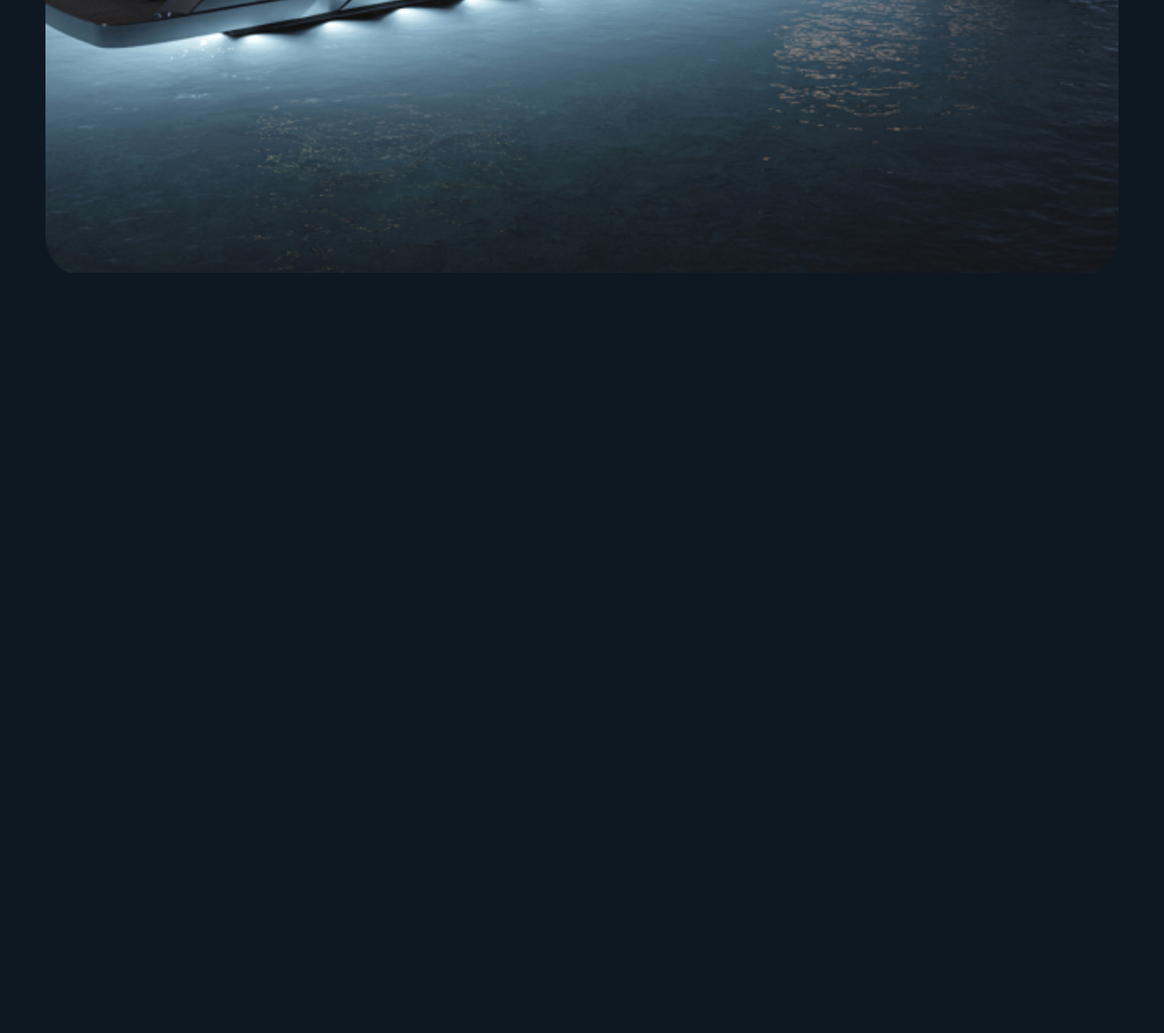
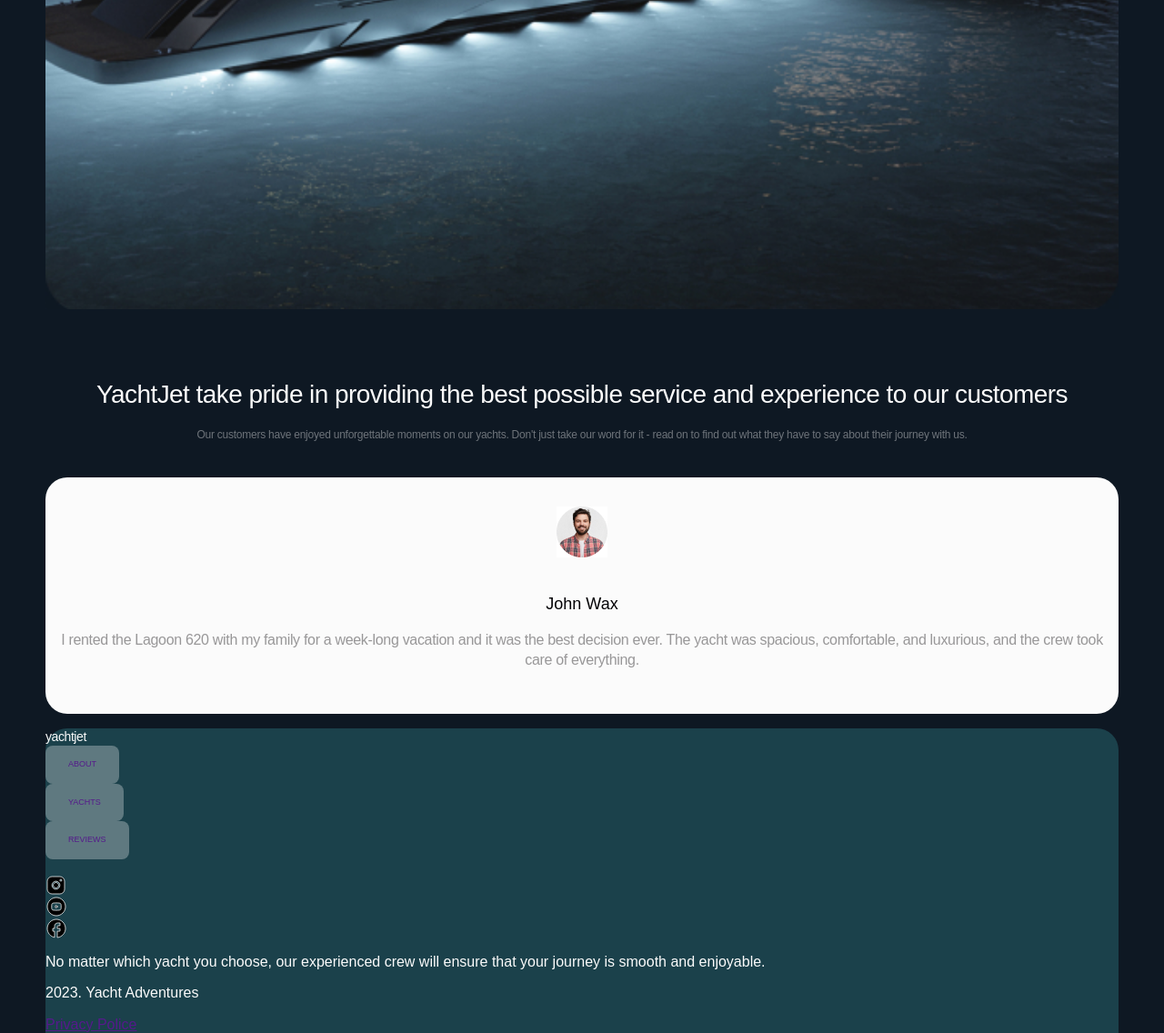
Before and after one commit to AnnyCherkashina/Yachts, a plain HTML site: page index.html in a window 1280 px wide. Shown: the part 5854-6990 px from the top of the page at 91% size. Before the commit the page ends 6154 px from the top, so only its background shows below. Drawn offline with nearby package versions, Linux system fonts and the light colour scheme; a script that the page names is missing; a web font is replaced by a local one.

Commit message:
update css

```diff
--- a/css/styles.css
+++ b/css/styles.css
@@ -13,7 +13,7 @@ h4,
 h5,
 h6,
 p {
-    padding: 0;
+    /* padding: 0; */
     margin: ;
 }
 
@@ -559,6 +559,7 @@ screen and (min-resolution: 2dppx) and (min-width: 1440px) {
     transition: background-color 250ms cubic-bezier(0.4, 0, 0.2, 1),
         color 250ms cubic-bezier(0.4, 0, 0.2, 1);
     margin-bottom: 80px;
+    margin-top: 40px;
 }
 
 .reviev-form-submit-btn:hover,
@@ -575,6 +576,114 @@ screen and (min-resolution: 2dppx) and (min-width: 1440px) {
 }
 
 /* ======/section Rent A Yacht======= */
+/* =====section Reviews======*/
+.reviews-item-victoria {
+    display: none;
+}
+
+.reviews-item--ihor {
+    display: none;
+}
+
+.coreviews-section {
+    text-align: center;
+    margin-top: 80px;
+}
+
+.reviews-title {
+    color: #FBFBFB;
+    font-size: 28px;
+    font-weight: 500;
+    line-height: 1;
+    letter-spacing: -0.02em;
+}
+
+.reviews-desk {
+    color: var(--primary-text-color);
+
+    font-size: 12px;
+    font-weight: 400;
+    line-height: 1.17;
+    letter-spacing: -0.02em;
+    opacity: 0.4;
+}
+
+.reviews-menu {
+    margin-top: 40px;
+}
+
+.reviews-item-john {
+    border-radius: 24px;
+    background: var(--primary-text-color);
+    padding: 32px 8px;
+    display: flex;
+    flex-direction: column;
+    justify-content: center;
+    align-items: center;
+}
+
+.img-customers {
+    margin-bottom: 24px;
+}
+
+.reviews-name-customers {
+    color: #040306;
+    text-align: center;
+    font-size: 18px;
+    font-weight: 500;
+    line-height: 1.1;
+    letter-spacing: -0.02;
+}
+
+.reviews-text-customers {
+    color: rgba(4, 3, 6, 0.40);
+    text-align: center;
+    font-size: 16px;
+    font-weight: 400;
+    line-height: 1.4;
+    letter-spacing: -0.02em;
+}
+
+/* =====section Reviews======*/
+/* ======footer===== */
+.footer {
+    border-radius: 24px 24px 0px 0px;
+    background: #1B414B;
+}
+
+.logo-footer {
+    color: var(--primary-text-color);
+    font-size: 14px;
+    font-weight: 500;
+    letter-spacing: -0.03em;
+}
+
+.footer-btn-link {
+    border: none;
+    background-color: transparent;
+    border-radius: 8px;
+    background: rgba(251, 251, 251, 0.30);
+    color: #FBFBFB;
+    text-align: center;
+    font-size: 9px;
+    font-weight: 400;
+    line-height: 1.3;
+    text-transform: uppercase;
+    padding: 15px 25px;
+
+}
+
+.footer-btn-link:focus,
+.footer-btn-link:hover {
+    color: var(--accent-color);
+    background-color: var(--primary-text-color);
+}
+
+.svg-social-footer {
+    stroke: var(--primary-text-color);
+}
+
+/* ======/footer===== */
 
 /* Mobile Menu */
 @media screen and (max-width: 767px) {
--- a/index.html
+++ b/index.html
@@ -335,7 +335,7 @@
                             srcset="./images/rent-a-yuacht/rent-yuacht-desctop-min.jpg 1x, ./images/rent-a-yuacht/rent-yuacht-desctop-min@2x.jpg 2x"
                             media="(min-width: 1280px)" />
                         <source
-                            srcset="./images/rent-a-yuacht/rent-yuacht-tablet.jpg 1x, ./images/rent-a-yuacht/rent-yuacht-tablet@2x.jpg 2x"
+                            srcset="./images/rent-a-yuacht/rent-yuacht-tablet.jpg.jpg 1x, ./images/rent-a-yuacht/rent-yuacht-tablet@2x.jpg 2x"
                             media="(min-width: 768px)" />
                         <source
                             srcset="./images/rent-a-yuacht/rent-yuacht-mobile.jpg 1x, ./images/rent-a-yuacht/rent-yuacht-mobile@2x.jpg 2x"
@@ -350,103 +350,113 @@
         </section>
         <!-- =====/section Rent A Yacht===== -->
         <!-- ====section Reviews===== -->
-        <!-- <section class="container coreviews-section ">
-            <h2>YachtJet take pride in providing the best possible service and experience to our customers</h2>
-            <p>Our customers have enjoyed unforgettable moments on our yachts. Don't just take our word for it - read on
+        <section class="container coreviews-section ">
+            <h2 class="reviews-title">YachtJet take pride in providing the best possible service and experience to our
+                customers</h2>
+            <p class="reviews-desk">Our customers have enjoyed unforgettable moments on our yachts. Don't just take our
+                word for it - read on
                 to find out
                 what they have to say about their journey with us.
             </p>
-            <ul>
-                <li>
+            <ul class="reviews-menu list">
+                <li class="reviews-item-john">
                     <picture>
                         <source srcset="./images/card-customers/john.jpg 1x, ./images/card-customers/john@2x.jpg 2x">
                         <img class="img-customers" src="./images/card-customers/ihor.jpg" alt="foto customer" width="56"
                             height="56">
                     </picture>
-                    <div>
-                        <h3>John Wax</h3>
-                        <p>I rented the Lagoon 620 with my family for a week-long vacation and it was the best decision
+                    <div class="reviews-container">
+                        <h3 class="reviews-name-customers">John Wax</h3>
+                        <p class="reviews-text-customers">I rented the Lagoon 620 with my family for a week-long
+                            vacation and it was the best
+                            decision
                             ever. The yacht was
                             spacious, comfortable, and luxurious, and the crew took care of everything.</p>
                     </div>
                 </li>
-                <li>
+                <li class="reviews-item-victoria">
                     <picture>
                         <source
                             srcset="./images/card-customers/victoria.jpg 1x, ./images/card-customers/victoria@2x.jpg 2x">
-                        <img src="./images/card-customers/victoria.jpg" alt="foto customer" width="56" height="56">
+                        <img class="img-customers" src="./images/card-customers/victoria.jpg" alt="foto customer"
+                            width="56" height="56">
                     </picture>
-                    <div>
-                        <h3>Victoria Romashenko</h3>
-                        <p>The Sunseeker Manhattan 66 was the perfect choice for our romantic getaway. The yacht was
+                    <div class="reviews-container">
+                        <h3 class="reviews-name-customers">Victoria Romashenko</h3>
+                        <p class="reviews-text-customers">The Sunseeker Manhattan 66 was the perfect choice for our
+                            romantic getaway. The
+                            yacht was
                             beautifully designed, with all
                             the amenities we needed, and the crew was attentive and friendly.
                         </p>
                     </div>
                 </li>
-                <li>
+                <li class="reviews-item--ihor">
                     <picture>
                         <source srcset="./images/card-customers/ihor.jpg 1x, ./images/card-customers/ihor@2x.jpg 2x">
-                        <img src="./images/card-customers/ihor.jpg" alt="foto customer" width="56" height="56">
+                        <img class="img-customers" src="./images/card-customers/ihor.jpg" alt="foto customer" width="56"
+                            height="56">
                     </picture>
-                    <div>
-                        <h3>Ihor Trachuk</h3>
-                        <p>The Azimut 80 was the most luxurious yacht I've ever been on. The cabins were spacious and
+                    <div class="reviews-container">
+                        <h3 class="reviews-name-customers">Ihor Trachuk</h3>
+                        <p class="reviews-text-customers">The Azimut 80 was the most luxurious yacht I've ever been on.
+                            The cabins were
+                            spacious and
                             elegant, and the outdoor
                             areas were perfect for relaxing and entertaining. Worth every penny!
                         </p>
                     </div>
                 </li>
             </ul>
-        </section> -->
+        </section>
         <!-- ====/section Reviews===== -->
     </main>
     <!-- ====footer==== -->
-    <!-- <footer class="container">
-        <div>
-            <div>
-                <a href="">yachtjet</a>
-                <nav>
-                    <ul>
-                        <li>
-                            <button type="button">
-                                <a href="">About</a>
+    <footer class="container">
+        <div class="footer">
+            <div class="footer-container">
+                <a class="logo-footer link" href="">yachtjet</a>
+                <nav class="footer-nav">
+                    <ul class="footer-menu list">
+                        <li class="footer-item">
+                            <button class="footer-btn-link" type="button">
+                                <a class="footer-link link" href="">About</a>
                             </button>
 
                         </li>
-                        <li>
-                            <button type="button">
-                                <a href="">Yachts</a>
+                        <li class="footer-item">
+                            <button class="footer-btn-link" type="button">
+                                <a class="footer-link link" href="">Yachts</a>
                             </button>
 
                         </li>
-                        <li>
-                            <button type="button">
-                                <a href="">Reviews</a>
+                        <li class="footer-item">
+                            <button class="footer-btn-link" type="button">
+                                <a class="footer-link link" href="">Reviews</a>
                             </button>
 
                         </li>
                     </ul>
                 </nav>
-                <ul>
-                    <li>
-                        <a href="">
+                <ul class="footer-social-menu list">
+                    <li class="footer-social-item">
+                        <a class="footer-social-link link" href="">
                             <svg class="svg-social-footer" width="24" height="24">
                                 <use href="./images/icons.svg#icon-instagram"></use>
                             </svg>
                         </a>
 
                     </li>
-                    <li>
-                        <a href="">
+                    <li class="footer-social-item">
+                        <a class="footer-social-link link" href="">
                             <svg class="svg-social-footer" width="24" height="24">
                                 <use href="./images/icons.svg#icon-youtube"></use>
                             </svg>
                         </a>
 
                     </li>
-                    <li>
-                        <a href="">
+                    <li class="footer-social-item">
+                        <a class="footer-social-link link" href="">
                             <svg class="svg-social-footer" width="24" height="24">
                                 <use href="./images/icons.svg#icon-facebook"></use>
                             </svg>
@@ -455,14 +465,15 @@
                     </li>
                 </ul>
             </div>
-            <p>No matter which yacht you choose, our experienced crew will ensure that your journey is smooth and
+            <p class="footer-text">No matter which yacht you choose, our experienced crew will ensure that your journey
+                is smooth and
                 enjoyable.</p>
-            <div>
-                <p>2023. Yacht Adventures</p>
-                <a href="">Privacy Police</a>
+            <div class="footer-aside">
+                <p class="footer-text-data">2023. Yacht Adventures</p>
+                <a class="privasy-police" href="">Privacy Police</a>
             </div>
         </div>
-    </footer> -->
+    </footer>
     <!-- ====Mobile-menu==== -->
     <div class="mobile-menu-container js-menu-container">
         <div class="header-container">
```
